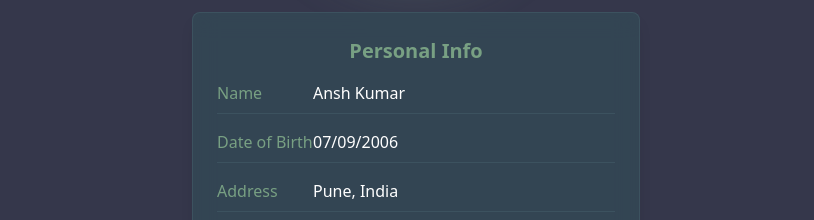
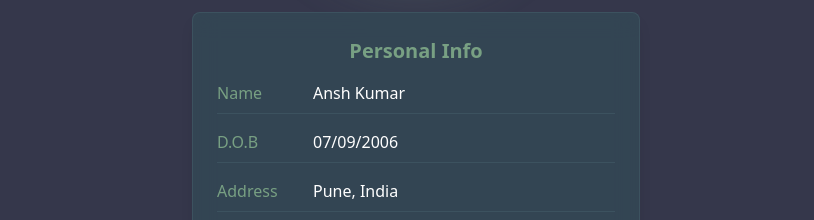
Before and after one commit to Albez0-An7h/Portfolio, a React (Vite) app: page /about in a window 1280 px wide. Shown: the part 860-1080 px from the top of the page, without its empty margins (224-1038 px from the left). Built offline with nearby package versions, Linux system fonts and the light colour scheme.

Commit message:
info update

```diff
--- a/src/About.tsx
+++ b/src/About.tsx
@@ -72,7 +72,7 @@ const About = () => {
                                 </div>
 
                                 <div className="flex items-center border-b border-[#50727B]/30 pb-2">
-                                    <span className="font-medium text-[#78A083] min-w-24">Date of Birth</span>
+                                    <span className="font-medium text-[#78A083] min-w-24">D.O.B</span>
                                     <span className="text-white">07/09/2006</span>
                                 </div>
 
```
